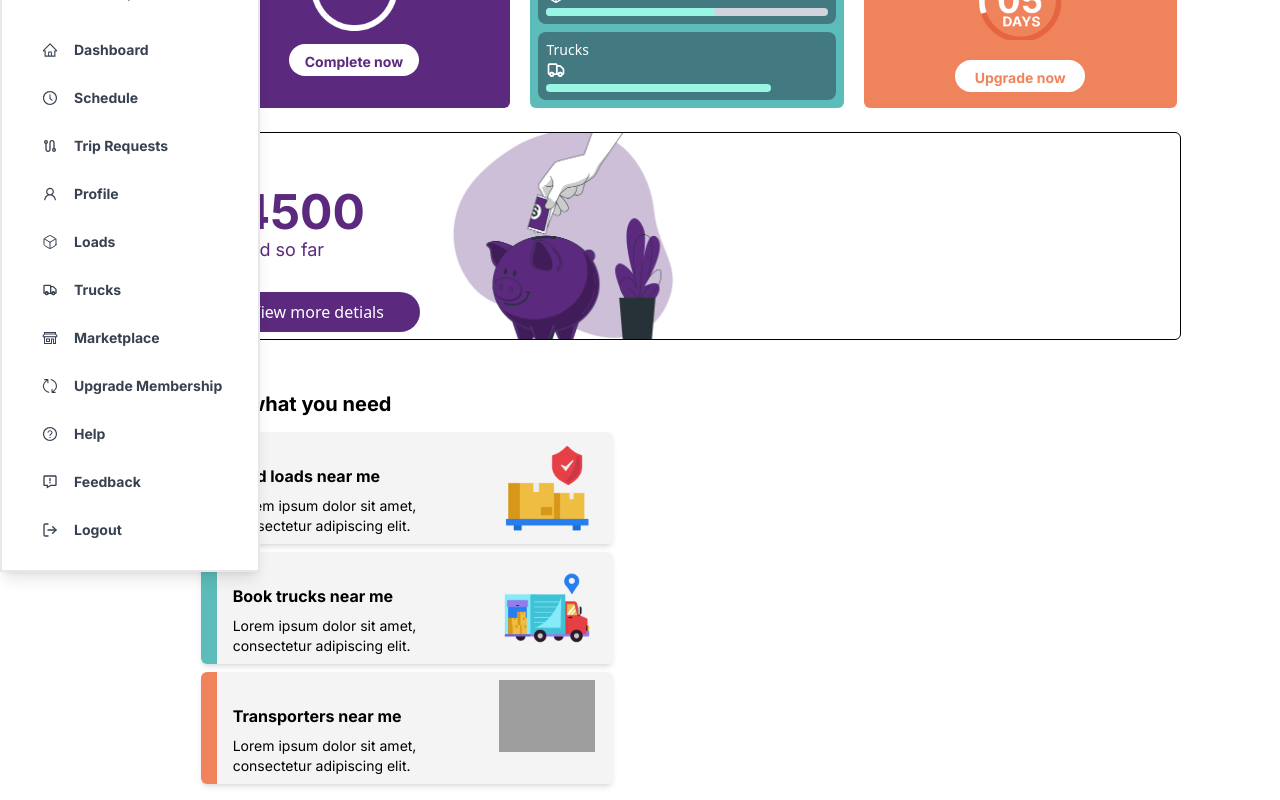
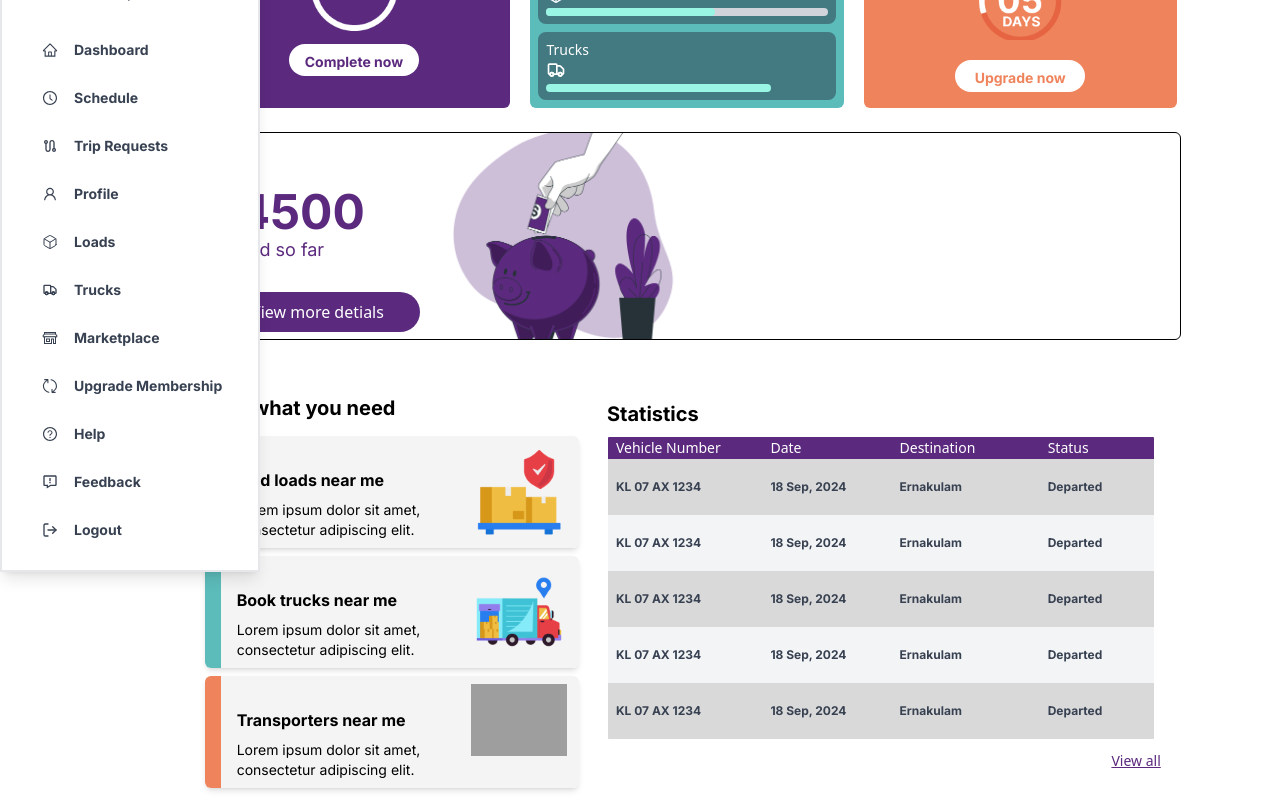
Before and after one commit to nihalmohd/LoaDart, a React (Vite) app: page /Transpoter/Dashboard in a window 1280 px wide. Shown: the part 228-1028 px from the top of the page. Built offline with nearby package versions, Linux system fonts and the light colour scheme; grey boxes are pictures that could not be loaded.

Commit message:
dash board page is over

```diff
--- a/src/assets/components/Transpoter/Dashboard/DashMoreDetails.jsx
+++ b/src/assets/components/Transpoter/Dashboard/DashMoreDetails.jsx
@@ -1,4 +1,5 @@
 import React from 'react'
+import DashTable from './DashTable'
 
 const DashMoreDetails = () => {
   return (
@@ -22,7 +23,7 @@ const DashMoreDetails = () => {
                 </div>
             </div>
         </div>
-            <div className="w-full h-auto  flex gap-2 p-2 ml-2 mt-5">
+            <div className="w-full h-auto  flex gap-2 p-3 ml-2 mt-5 ">
                 <div className="w-5/12 h-full ">
                 <div className="w-full h-10  flex items-center">
                     <h1 className='font-inter font-semibold text-xl'>Find what you need</h1>
@@ -76,7 +77,9 @@ const DashMoreDetails = () => {
                      </div>
                 </div>
                 </div>
-                {/* <div className="w-7/12 h-96 bg-yellow-200"></div> */}
+                <div className="w-8/12 h-96 ">
+                 <DashTable/>
+                </div>
             </div>
     </div>
   )
--- a/src/assets/components/Transpoter/Dashboard/DashTable.jsx
+++ b/src/assets/components/Transpoter/Dashboard/DashTable.jsx
@@ -3,51 +3,58 @@ import React from 'react'
 const DashTable = () => {
   return (
     <div>
-         <div className="w-full max-w-lg mx-auto">
-      <table className="min-w-full border border-gray-200 rounded-lg overflow-hidden">
-        <thead className="bg-purple-600 text-white">
+         <div className="w-full  mx-auto r">
+         <div className="w-full h-10  flex items-end">
+                    <h1 className='font-inter font-semibold text-xl ml-5'>Statistics</h1>
+                </div>
+
+                <div className="w-11/12 h-full flex justify-center items-center ml-5">
+
+      <table className="min-w-full border border-gray-200 rounded-sm overflow-hidden mt-2">
+        <thead className="bg-[#5B297E] text-white">
           <tr>
-            <th className="px-6 py-3 text-left text-sm font-medium">Vehicle Number</th>
-            <th className="px-6 py-3 text-left text-sm font-medium">Date</th>
-            <th className="px-6 py-3 text-left text-sm font-medium">Destination</th>
-            <th className="px-6 py-3 text-left text-sm font-medium">Status</th>
+            <th className="w-24 h-5 text-left text-sm font-medium px-2">Vehicle Number</th>
+            <th className="w-20 h-5 text-left text-sm font-medium px-2">Date</th>
+            <th className="w-20 h-5 text-left text-sm font-medium px-2">Destination</th>
+            <th className="w-16 h-5 text-left text-sm font-medium px-2">Status</th>
           </tr>
         </thead>
         <tbody className="bg-gray-100 text-gray-700">
-          <tr className="bg-gray-200">
-            <td className="px-6 py-4">KL 07 AX 1234</td>
-            <td className="px-6 py-4">18 Sep, 2024</td>
-            <td className="px-6 py-4">Ernakulam</td>
-            <td className="px-6 py-4">Departed</td>
+          <tr className="bg-[#D9D9D9]">
+            <td className="w-24 h-14 font-inter text-xs font-bold p-2">KL 07 AX 1234</td>
+            <td className="w-20 h-14 font-inter text-xs font-bold p-2">18 Sep, 2024</td>
+            <td className="w-20 h-14 font-inter text-xs font-bold p-2">Ernakulam</td>
+            <td className="w-16 h-14 font-inter text-xs font-bold p-2">Departed</td>
           </tr>
           <tr>
-            <td className="px-6 py-4">KL 07 AX 1234</td>
-            <td className="px-6 py-4">18 Sep, 2024</td>
-            <td className="px-6 py-4">Ernakulam</td>
-            <td className="px-6 py-4">Departed</td>
+            <td className="w-24 h-14 font-inter text-xs font-bold p-2">KL 07 AX 1234</td>
+            <td className="w-20 h-14 font-inter text-xs font-bold p-2">18 Sep, 2024</td>
+            <td className="w-20 h-14 font-inter text-xs font-bold p-2">Ernakulam</td>
+            <td className="w-16 h-14 font-inter text-xs font-bold p-2">Departed</td>
           </tr>
-          <tr className="bg-gray-200">
-            <td className="px-6 py-4">KL 07 AX 1234</td>
-            <td className="px-6 py-4">18 Sep, 2024</td>
-            <td className="px-6 py-4">Ernakulam</td>
-            <td className="px-6 py-4">Departed</td>
+          <tr className="bg-[#D9D9D9]">
+            <td className="w-24 h-14 font-inter text-xs font-bold p-2">KL 07 AX 1234</td>
+            <td className="w-20 h-14 font-inter text-xs font-bold p-2">18 Sep, 2024</td>
+            <td className="w-20 h-14 font-inter text-xs font-bold p-2">Ernakulam</td>
+            <td className="w-16 h-14 font-inter text-xs font-bold p-2">Departed</td>
           </tr>
           <tr>
-            <td className="px-6 py-4">KL 07 AX 1234</td>
-            <td className="px-6 py-4">18 Sep, 2024</td>
-            <td className="px-6 py-4">Ernakulam</td>
-            <td className="px-6 py-4">Departed</td>
+            <td className="w-24 h-14 font-inter text-xs font-bold p-2">KL 07 AX 1234</td>
+            <td className="w-20 h-14 font-inter text-xs font-bold p-2">18 Sep, 2024</td>
+            <td className="w-20 h-14 font-inter text-xs font-bold p-2">Ernakulam</td>
+            <td className="w-16 h-14 font-inter text-xs font-bold p-2">Departed</td>
           </tr>
-          <tr className="bg-gray-200">
-            <td className="px-6 py-4">KL 07 AX 1234</td>
-            <td className="px-6 py-4">18 Sep, 2024</td>
-            <td className="px-6 py-4">Ernakulam</td>
-            <td className="px-6 py-4">Departed</td>
+          <tr className="bg-[#D9D9D9]">
+            <td className="w-24 h-14 font-inter text-xs font-bold p-2">KL 07 AX 1234</td>
+            <td className="w-20 h-14 font-inter text-xs font-bold p-2">18 Sep, 2024</td>
+            <td className="w-20 h-14 font-inter text-xs font-bold p-2">Ernakulam</td>
+            <td className="w-16 h-14 font-inter text-xs font-bold p-2">Departed</td>
           </tr>
         </tbody>
       </table>
-      <div className="text-right mt-2">
-        <a href="#" className="text-purple-600 text-sm font-medium">View all</a>
+                </div>
+      <div className="text-right mt-2 pr-6">
+        <a href="#" className="text-[#5B297E] text-sm font-medium underline">View all</a>
       </div>
     </div>
 
--- a/src/assets/components/Transpoter/Dashboard/Topbuttons.jsx
+++ b/src/assets/components/Transpoter/Dashboard/Topbuttons.jsx
@@ -35,7 +35,7 @@ const Topbuttons = () => {
                                     <path stroke="currentColor" stroke-linecap="round" stroke-linejoin="round" stroke-width="2" d="m19 19-4-4m0-7A7 7 0 1 1 1 8a7 7 0 0 1 14 0Z" />
                                 </svg>
                             </div>
-                            <input type="search" id="default-search" className="block w-full  ps-7 text-sm  border border-[#5B297E]   rounded-sm  placeholder-[#5B297E] " placeholder="Search Truck" required />
+                            <input type="search" id="default-search" className="block w-full  ps-7 text-sm  border border-[#5B297E]   rounded-sm  placeholder-[#5B297E]  " placeholder="Search Truck" required />
 
                         </div>
                     </form>
```
